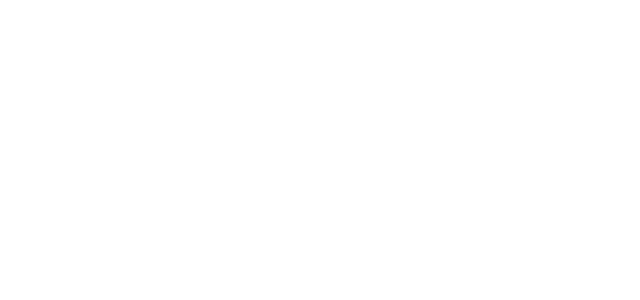
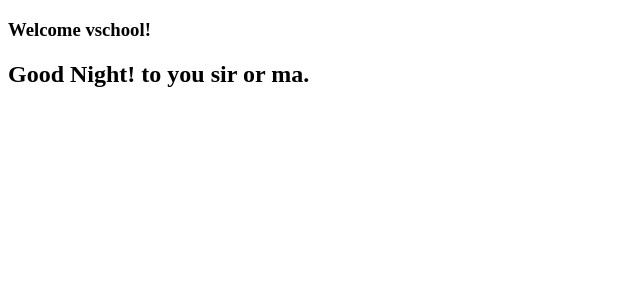
Before and after one commit to Tunji545/freecodecamp-create-react-app-windows, a React (Create React App) app: page / in a window 1280 px wide. Shown: the top 300 px of the page, without its empty margins (0-640 px from the left). Built offline with nearby package versions, Linux system fonts and the light colour scheme.

Commit message:
Class Based Component Practice

```diff
--- a/src/App.js
+++ b/src/App.js
@@ -1,20 +1,49 @@
 import React from "react";
 
-// function App(props) {
+class App extends React.Component {
 
-//   return (
-//     <h2>{props.whatever}</h2>
-//   )
-// }
+  render() {
 
-class App extends React.Component {
-  yourMethodHere() {
+    return(
 
+      <div>
+        <Heading username="vschool"/>
+        <Greeting />
+      </div>
+    )
   }
+}
+
+class Heading extends React.Component {
+
   render() {
 
     return (
-      <h2>{this.props.whatever}</h2>
+      <h3>Welcome {this.props.username}!</h3>
+    )
+  }
+}
+
+class Greeting extends React.Component {
+
+  render() {
+    const date = new Date();
+    const hour = date.getHours();
+    let timeOfDay;
+    if (hour < 12) {
+      timeOfDay = "Good Morning!";
+    }
+    else if (hour > 12 && hour < 17) {
+      timeOfDay = "Good Afternoon!";
+    }
+    else {
+      timeOfDay = "Good Night!"
+    }
+
+    return (
+      <div>
+        <h2>{timeOfDay} to you sir or ma.</h2>
+      </div>
     )
   }
 }
```
